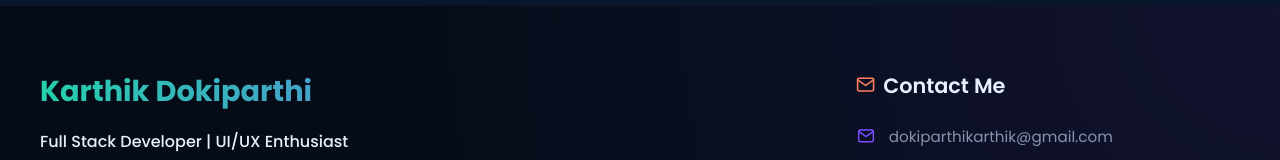
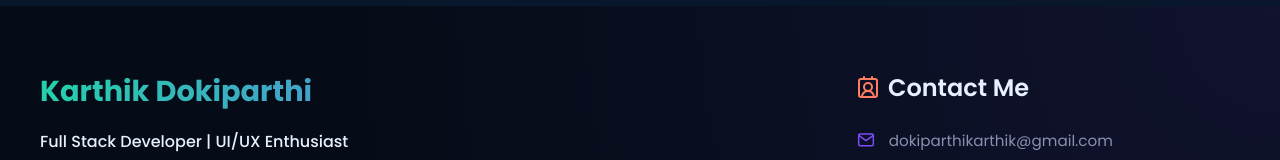
Before and after one commit to karthikdokiparthi/portfolio-webapp, a React (Create React App) app: page / in a window 1280 px wide. Shown: the part 4780-4940 px from the top of the page. Built offline with nearby package versions, Linux system fonts and the light colour scheme.

Commit message:
Style: Update footer contact session

```diff
--- a/public/index.html
+++ b/public/index.html
@@ -1,43 +1,23 @@
 <!DOCTYPE html>
 <html lang="en">
+
 <head>
   <meta charset="utf-8" />
   <link rel="icon" href="%PUBLIC_URL%/favicon.ico" />
   <meta name="viewport" content="width=device-width, initial-scale=1" />
   <meta name="theme-color" content="#000000" />
-    <meta
-      name="description"
-      content="Web site created using create-react-app"
-    />
+  <meta name="description" content="Web site created using create-react-app" />
   <link rel="apple-touch-icon" href="%PUBLIC_URL%/logo192.png" />
-    <!--
-      manifest.json provides metadata used when your web app is installed on a
-      user's mobile device or desktop. See https://developers.google.com/web/fundamentals/web-app-manifest/
-    -->
+
   <link rel="manifest" href="%PUBLIC_URL%/manifest.json" />
-    <!--
-      Notice the use of %PUBLIC_URL% in the tags above.
-      It will be replaced with the URL of the `public` folder during the build.
-      Only files inside the `public` folder can be referenced from the HTML.
 
-      Unlike "/favicon.ico" or "favicon.ico", "%PUBLIC_URL%/favicon.ico" will
-      work correctly both with client-side routing and a non-root public URL.
-      Learn how to configure a non-root public URL by running `npm run build`.
-    -->
-    <title>React App</title>
+  <title>Karthik Dokiparthi</title>
 </head>
+
 <body>
   <noscript>You need to enable JavaScript to run this app.</noscript>
   <div id="root"></div>
-    <!--
-      This HTML file is a template.
-      If you open it directly in the browser, you will see an empty page.
 
-      You can add webfonts, meta tags, or analytics to this file.
-      The build step will place the bundled scripts into the <body> tag.
+</body>
 
-      To begin the development, run `npm start` or `yarn start`.
-      To create a production bundle, use `npm run build` or `yarn build`.
-    -->
-  </body>
 </html>
--- a/src/pages/Footer.css
+++ b/src/pages/Footer.css
@@ -27,7 +27,6 @@
 .footer-grid {
     display: grid;
     grid-template-columns: 2fr 1fr;
-    /* Left section takes 2/3, right section 1/3 */
     gap: 3rem;
     margin-bottom: 3rem;
 }
@@ -63,7 +62,7 @@
 }
 
 .footer-heading {
-    font-size: 1.3rem;
+    font-size: 1.5rem;
     font-weight: 600;
     color: var(--text-light);
     margin-bottom: 1.5rem;
@@ -74,7 +73,7 @@
 
 .footer-icon {
     color: var(--accent-orange);
-    font-size: 1.2rem;
+    font-size: 1.5rem;
 }
 
 .contact-info {
@@ -136,7 +135,6 @@
 @media (max-width: 900px) {
     .footer-grid {
         grid-template-columns: 1fr;
-        /* Stack on smaller screens */
         gap: 2rem;
     }
 
@@ -147,7 +145,6 @@
 
     .footer-description {
         max-width: 100%;
-        /* Full width on mobile */
         text-align: center;
     }
 
--- a/src/pages/Footer.js
+++ b/src/pages/Footer.js
@@ -1,5 +1,6 @@
 import React from 'react';
 import { FiMail, FiPhone } from 'react-icons/fi';
+import { LuContactRound } from "react-icons/lu";
 import ToolTip from '../Components/ToolTip';
 import './Footer.css';
 
@@ -19,7 +20,7 @@ function Footer() {
 
                     <div className="footer-contact">
                         <h4 className="footer-heading">
-                            <FiMail className="footer-icon" />
+                            <LuContactRound className="footer-icon" />
                             Contact Me
                         </h4>
                         <ul className="contact-info">
```
Lines whose indentation alone changed are shown as unchanged.
